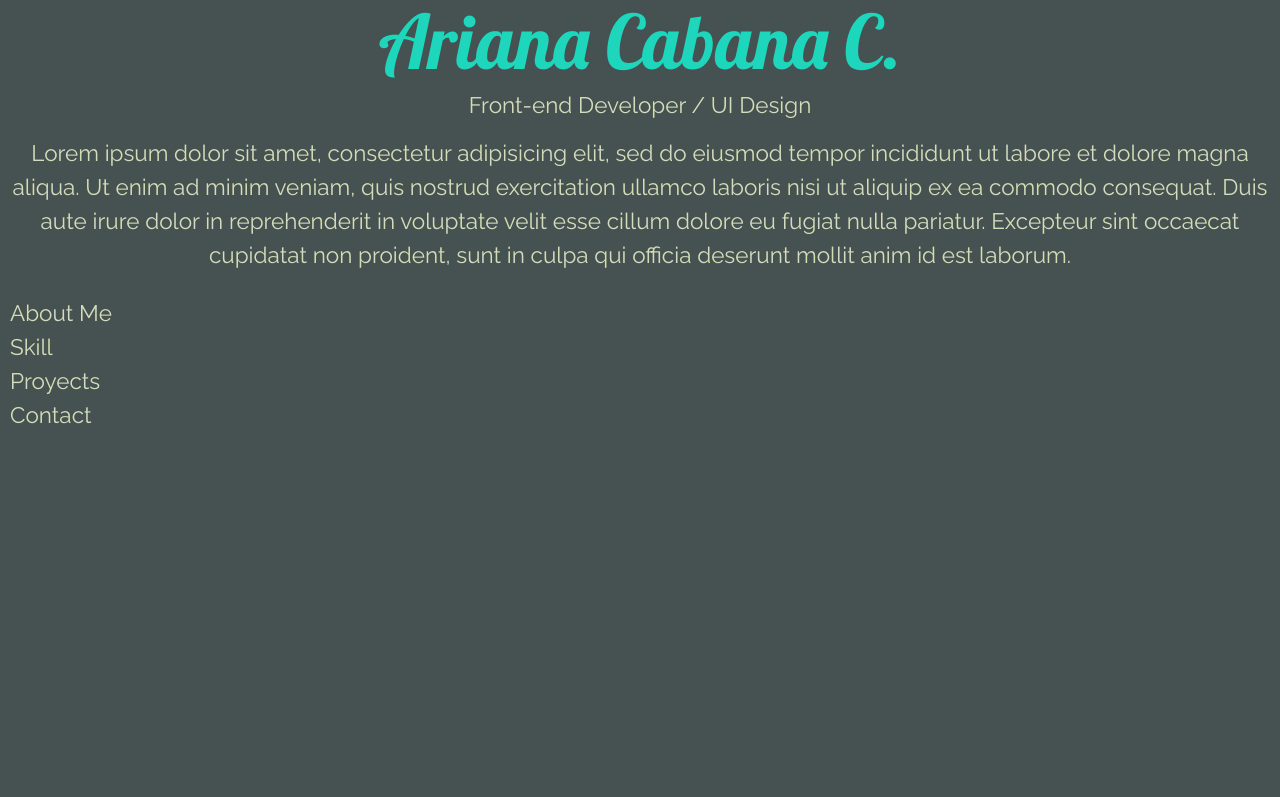
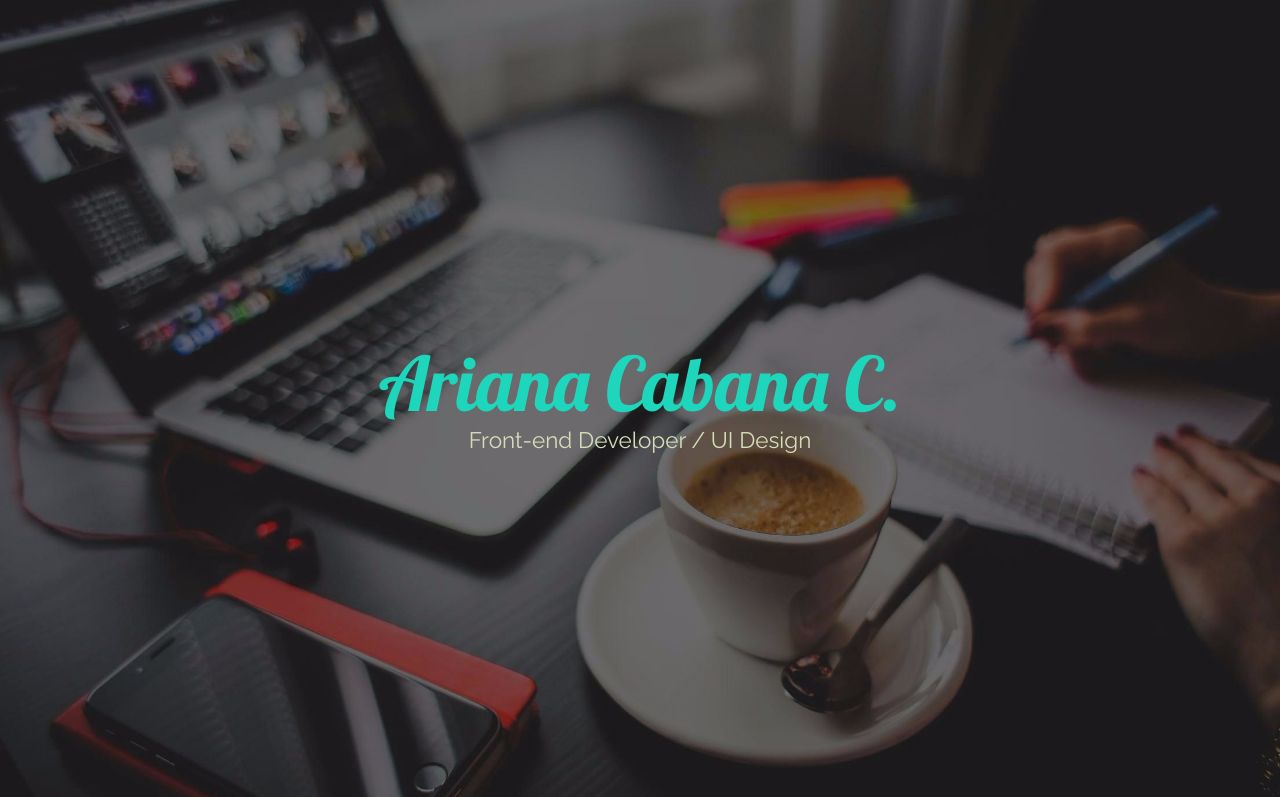
Before and after one commit to arianacabana09/Ariana-Cabana, a plain HTML site: page index.html in a window 1280 px wide. Shown: the top 797 px of the page. Drawn offline with Linux system fonts and the light colour scheme.

Commit message:
propiedades con el css

```diff
--- a/assets/css/main.css
+++ b/assets/css/main.css
@@ -14,8 +14,8 @@ Texto 2 =color: #eec01a;
 */
 
 *{
+  box-sizing: border-box;
   font-family: 'Raleway', sans-serif;
-  box-sizing: border-box;
 }
 
 body{
@@ -24,9 +24,20 @@ body{
   width: 100%;
 }
 
-.bg-grey{
-  background-color: rgb(70, 81, 82);
+.bg-header{
+  /*background-color: rgb(70, 81, 82);*/
+  align-items: center;
+  background-image: url('../images/bg2.jpg');
+  background-repeat: no-repeat;
+  background-size: cover;
+  display: flex;
   height: 100vh;
+  justify-content: center;
+}
+.flex{
+  align-items: center;
+  display: flex;
+  flex-direction: column;
 }
 
 .title{
@@ -38,8 +49,8 @@ body{
 }
 .text-content{
   box-sizing: border-box;
-  padding: 10px;
   color: rgb(212, 221, 184);
   font-size: 1.5rem;
   margin: 0;
+  padding: 10px;
 }
--- a/index.html
+++ b/index.html
@@ -5,30 +5,18 @@
     <meta name="viewport" content="width=device-width, initial-scale=1.0">
     <meta http-equiv="X-UA-Compatible" content="ie=edge">
     <link href="https://fonts.googleapis.com/css?family=Raleway|Lobster" rel="stylesheet">
-    <link href="https://fonts.googleapis.com/css?family=Cabin|Yeseva+One" rel="stylesheet">
     <link rel="stylesheet" href="assets/css/materialize.min.css">
-    <link rel="stylesheet" href="assets/icons/style.css">
+    <!-- <link rel="stylesheet" href="assets/icons/style.css"> -->
     <link rel="stylesheet" href="assets/css/main.css">
     <title>Ariana Cabana | Portfolio</title>
   </head>
   <body class="">
-    <section id="home" class="bg-grey col s12 l12">
-      <div class="center">
-        <h1 class="title">Ariana Cabana C.</h1>
+    <header id="home" class="bg-header col s12 l12">
+      <div class="center flex">
+        <a href="#"><h1 class="title hoverable">Ariana Cabana C.</h1><a>
+        <span class="text-content">Front-end Developer / UI Design </span>
       </div>
-      <div class="center hoverable">
-        <h1 class="text-content">Front-end Developer / UI Design </h1>
-        <p class="text-content">Lorem ipsum dolor sit amet, consectetur adipisicing elit, sed do eiusmod tempor incididunt ut labore et dolore magna aliqua. Ut enim ad minim veniam, quis nostrud exercitation ullamco laboris nisi ut aliquip ex ea commodo consequat. Duis aute irure dolor in reprehenderit in voluptate velit esse cillum dolore eu fugiat nulla pariatur. Excepteur sint occaecat cupidatat non proident, sunt in culpa qui officia deserunt mollit anim id est laborum.</p>
-      </div>
-      <div class="valign-wrapper pinned">
-        <ul>
-          <li><a class="text-content" href="#about">About Me</a></li>
-          <li><a class="text-content"href="">Skill</a></li>
-          <li><a class="text-content"href="">Proyects</a></li>
-          <li><a class="text-content"href="">Contact</a></li>
-        </ul>
-      </div>
-    </section>
+    </header>
     <section id="about" class="container">
       <div class="">
         <h2 class="title">Skill</h2>
```
Also changed, not shown: assets/images/bg1.jpg (added), assets/images/bg2.jpg (added), assets/images/bg2_.jpg (added).
